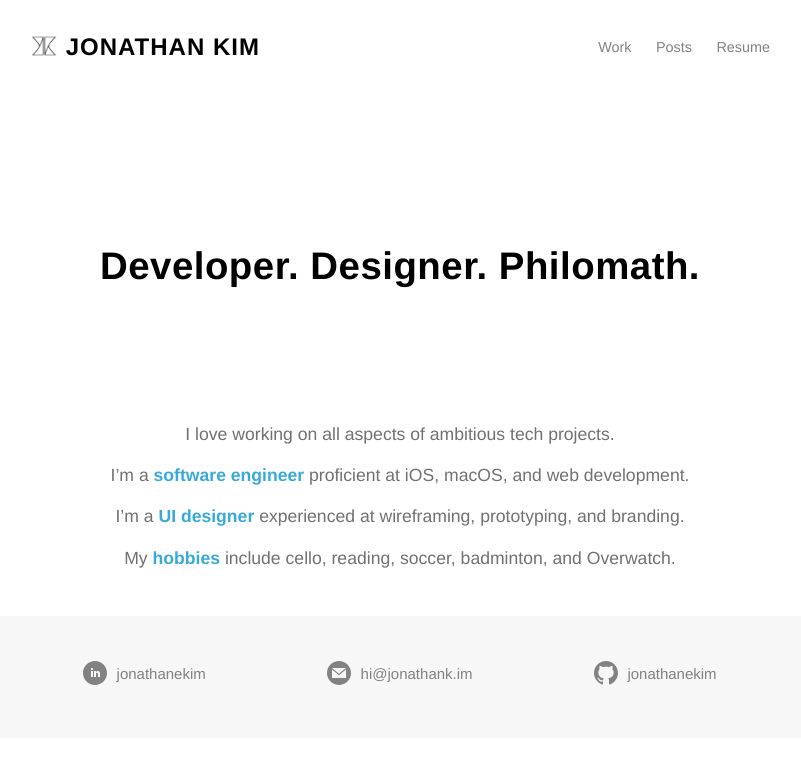
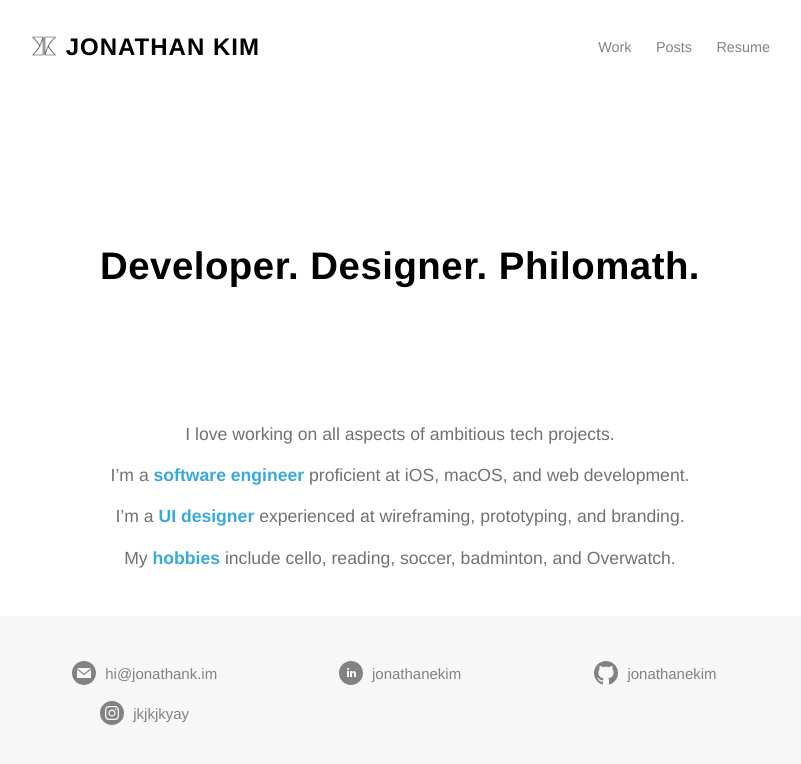
Before and after one commit to jonathanekim/jonathanekim.github.io, a Jekyll site: the page built from index.md, in a window 1280 px wide. Shown: the top 764 px of the page, without its empty margins (240-1041 px from the left). Built offline with Jekyll 4.4.1, drawn with Linux system fonts in a browser that asks for light colours.

Commit message:
Add Instagram icon.

```diff
--- a/_config.yml
+++ b/_config.yml
@@ -21,6 +21,7 @@ baseurl: "" # the subpath of your site, e.g. /blog
 url: "https://jonathanekim.github.io" # the base hostname & protocol for your site, e.g. http://example.com
 github_username:  jonathanekim
 linkedin_username:  jonathanekim
+instagram_username:  jkjkjkyay
 header_pages:
   - work.md
   - posts.md
--- a/_includes/footer.html
+++ b/_includes/footer.html
@@ -5,21 +5,21 @@
     <!-- <h2 class="footer-heading">{{ "Contact" | escape }}</h2> -->
 
     <div class="footer-col-wrapper">
-      <div class="footer-col footer-col-1">
+      <div class="footer-col footer-col-3">
         <ul class="contact-list">
-          {% if site.linkedin_username %}
+          {% if site.email %}
           <li>
-            {% include icon-linkedin.html username=site.linkedin_username %}
+            {% include icon-email.html email=site.email %}
           </li>
           {% endif %}
         </ul>
       </div>
 
-      <div class="footer-col footer-col-2">
+      <div class="footer-col footer-col-3">
         <ul class="contact-list">
-          {% if site.email %}
+          {% if site.linkedin_username %}
           <li>
-            {% include icon-email.html email=site.email %}
+            {% include icon-linkedin.html username=site.linkedin_username %}
           </li>
           {% endif %}
         </ul>
@@ -34,6 +34,16 @@
           {% endif %}
         </ul>
       </div>
+
+      <div class="footer-col footer-col-3">
+        <ul class="contact-list">
+          {% if site.instagram_username %}
+          <li>
+            {% include icon-instagram.html username=site.instagram_username %}
+          </li>
+          {% endif %}
+        </ul>
+      </div>
     </div>
 
   </div>
--- /dev/null
+++ b/_includes/icon-instagram.html
@@ -0,0 +1,5 @@
+<a href="https://instagram.com/{{ include.username }}" target="_blank">
+  <!-- Icon is from https://iconmonstr.com -->
+  <span class="icon icon--instagram">{% include icon-instagram.svg %}</span>
+  <span class="username">{{ include.username }}</span>
+</a>
```
Also changed, not shown: _includes/icon-instagram.svg (added).
